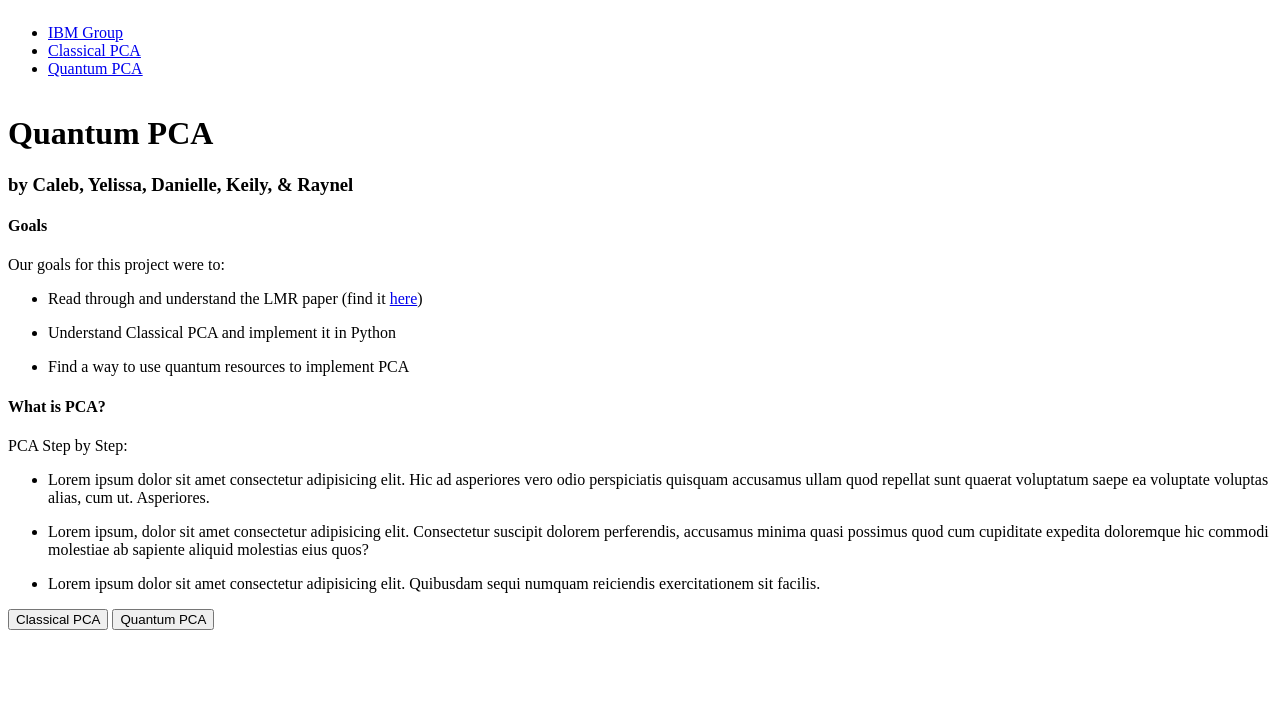
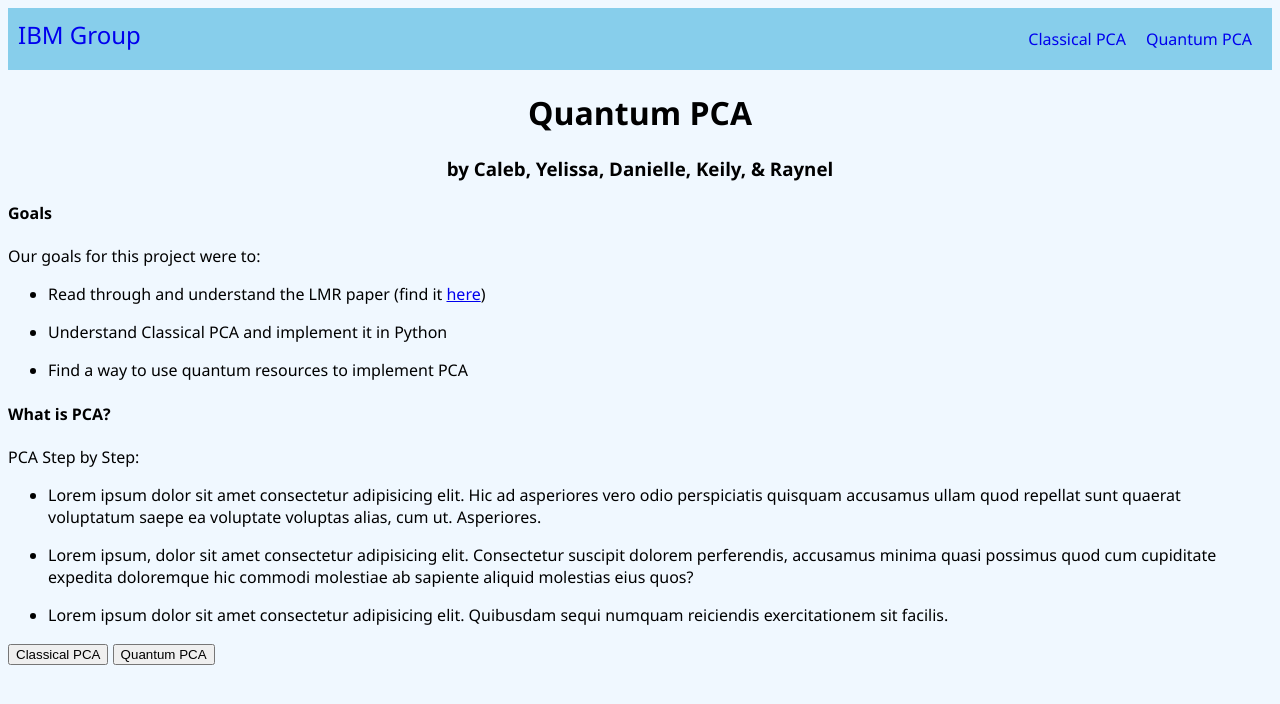
Before and after one commit to danielleodigie/qpcademo, a PHP site: page / in a window 1280 px wide. Shown: the top 704 px of the page. Run offline with PHP 8.4, Linux system fonts and the light colour scheme.

Commit message:
Small changes in styling

```diff
--- a/index.html
+++ b/index.html
@@ -11,11 +11,13 @@
     <div>
         <header>
             <nav >
-                <ul id="nav">
-                    <li id="homelink"><a href="#">IBM Group</a></li>
-                    <li><a href="#">Classical PCA</a></li>
-                    <li><a href="#">Quantum PCA</a></li>
-                </ul>
+                <div id="nav">
+                    <a id="homelink" class="links" href="#">IBM Group</a>
+                    <div id="nav_options">
+                        <a class="links" href="#">Classical PCA</a>
+                        <a class="links" href="#">Quantum PCA</a>
+                    </div>
+                </div>
             </nav>
         </header>
         <div id="title">
--- a/styles.css
+++ b/styles.css
@@ -1,3 +1,27 @@
+body{
+    background-color: aliceblue;
+    font-family: 'Segoe UI', Tahoma, Geneva, Verdana, sans-serif;
+}
+#title{
+    text-align: center;
+}
 #nav {
-    display: inline-block;
+    display: flex;
+    flex-direction: row;
+    justify-content: space-between;
+    background-color: skyblue;
 }
+#nav_options{
+    display: flex;
+    flex-direction: row;
+    justify-content: space-evenly;
+    padding: 10px;
+}
+#homelink{
+    font-size: 24px;
+    font-weight: 500;
+}
+.links{
+    margin: 10px 10px;
+    text-decoration: none;
+}
```
